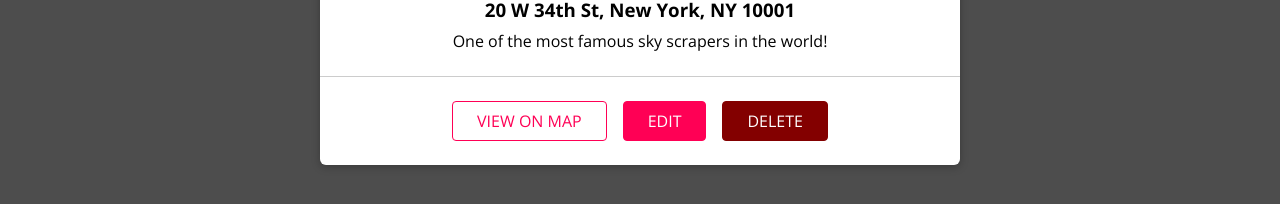
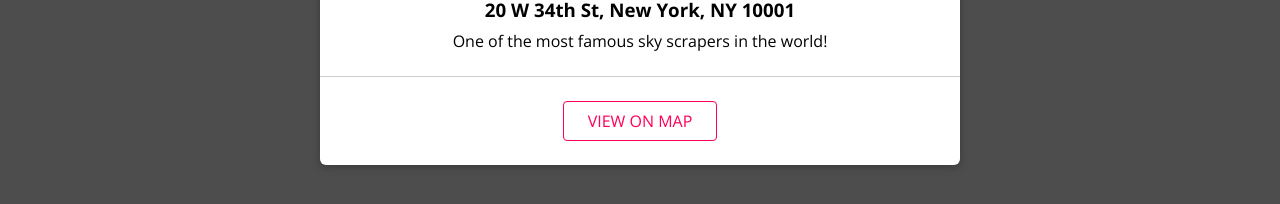
Before and after one commit to malgorzatajPL/project-mern, a React (Create React App) app: page /u1/places in a window 1280 px wide. Shown: the part 460-664 px from the top of the page. Built offline with nearby package versions, Linux system fonts and the light colour scheme.

Commit message:
add button logout

```diff
--- a/src/places/components/PlaceItem.js
+++ b/src/places/components/PlaceItem.js
@@ -1,12 +1,15 @@
-import React, { useState } from "react";
+import React, { useContext, useState } from "react";
 
+import Button from "../../shared/components/FormElements/Button";
 import Card from "../../shared/components/UIElements/Card";
-import Button from "../../shared/components/FormElements/Button";
+import MapComponent from "../../shared/components/UIElements/Map";
 import Modal from "../../shared/components/UIElements/Modal";
+import { AuthContext } from "../../shared/context/auth-context";
 import "./PlaceItem.css";
-import MapComponent from "../../shared/components/UIElements/Map";
 
 const PlaceItem = (props) => {
+  const auth = useContext(AuthContext);
+
   const [showMap, setShowMap] = useState(false);
   const [showConfirmModal, setShowConfirmModal] = useState(false);
 
@@ -18,14 +21,14 @@ const PlaceItem = (props) => {
     setShowConfirmModal(true);
   };
 
-const cancelDeleteHandler = () => {
-  setShowConfirmModal(false);
-}
+  const cancelDeleteHandler = () => {
+    setShowConfirmModal(false);
+  };
 
-const confirmDeleteHandler = () => {
-  setShowConfirmModal(false);
-  console.log('DELETE')
-}
+  const confirmDeleteHandler = () => {
+    setShowConfirmModal(false);
+    console.log("DELETE");
+  };
 
   return (
     <React.Fragment>
@@ -47,10 +50,14 @@ const confirmDeleteHandler = () => {
         onCancel={cancelDeleteHandler}
         show={showConfirmModal}
         footer={
-          <React.Fragment>
-            <Button inverse onClick={cancelDeleteHandler}>CANCEL</Button>
-            <Button dangers onClick={confirmDeleteHandler}>DELETE</Button>
-          </React.Fragment>
+          <>
+            <Button inverse onClick={cancelDeleteHandler}>
+              CANCEL
+            </Button>
+            <Button dangers onClick={confirmDeleteHandler}>
+              DELETE
+            </Button>
+          </>
         }
       >
         <p>
@@ -72,8 +79,14 @@ const confirmDeleteHandler = () => {
             <Button inverse onClick={openMapHandler}>
               VIEW ON MAP
             </Button>
-            <Button to={`/places/${props.id}`}>EDIT</Button>
-            <Button danger onClick={showDeleteWarningHandler}>DELETE</Button>
+            {auth.isLoggedIn && (
+              <>
+                <Button to={`/places/${props.id}`}>EDIT</Button>
+                <Button danger onClick={showDeleteWarningHandler}>
+                  DELETE
+                </Button>
+              </>
+            )}
           </div>
         </Card>
       </li>
--- a/src/shared/components/Navigation/NavLinks.js
+++ b/src/shared/components/Navigation/NavLinks.js
@@ -3,6 +3,7 @@ import { NavLink } from "react-router-dom";
 
 import { AuthContext } from "../../context/auth-context";
 import "./NavLinks.css";
+import Button from "../FormElements/Button";
 
 const NavLinks = (props) => {
   const auth = useContext(AuthContext);
@@ -29,6 +30,11 @@ const NavLinks = (props) => {
           <NavLink to="/auth">AUTHENTICATE</NavLink>
         </li>
       )}
+      {auth.isLoggedIn && (
+        <li>
+          <Button onClick={auth.logout}>LOGOUT</Button>
+        </li>
+      )}
     </ul>
   );
 };
```
